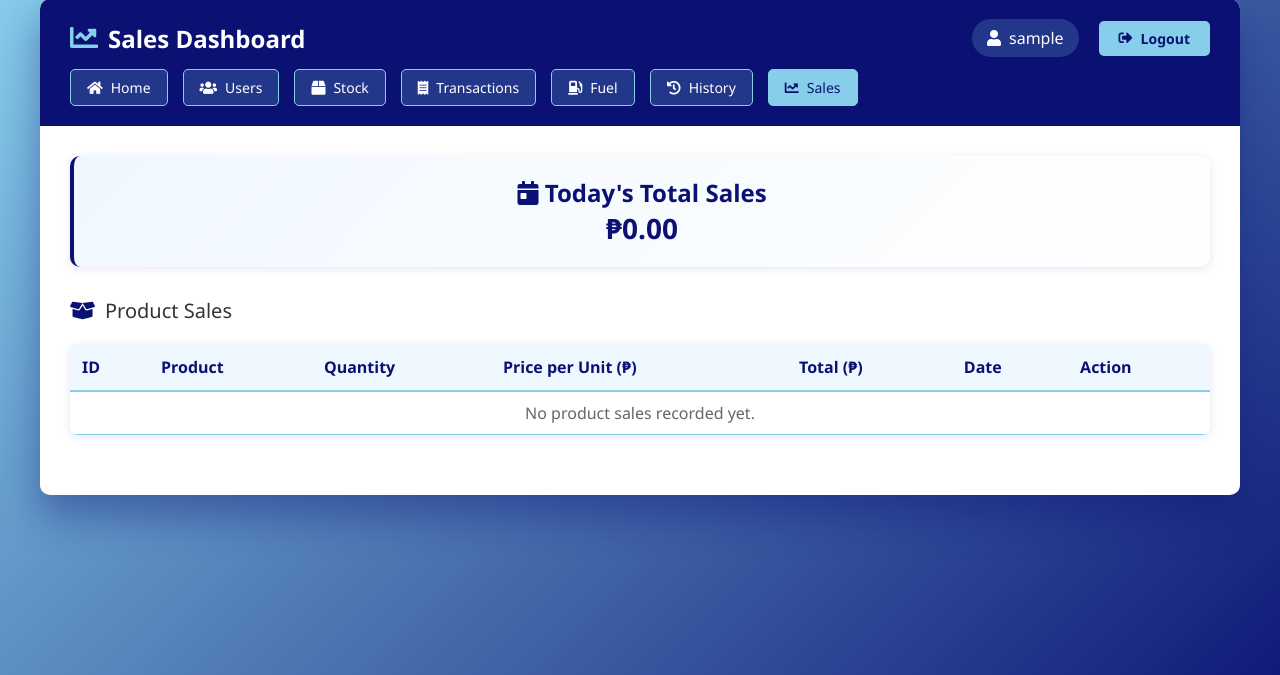
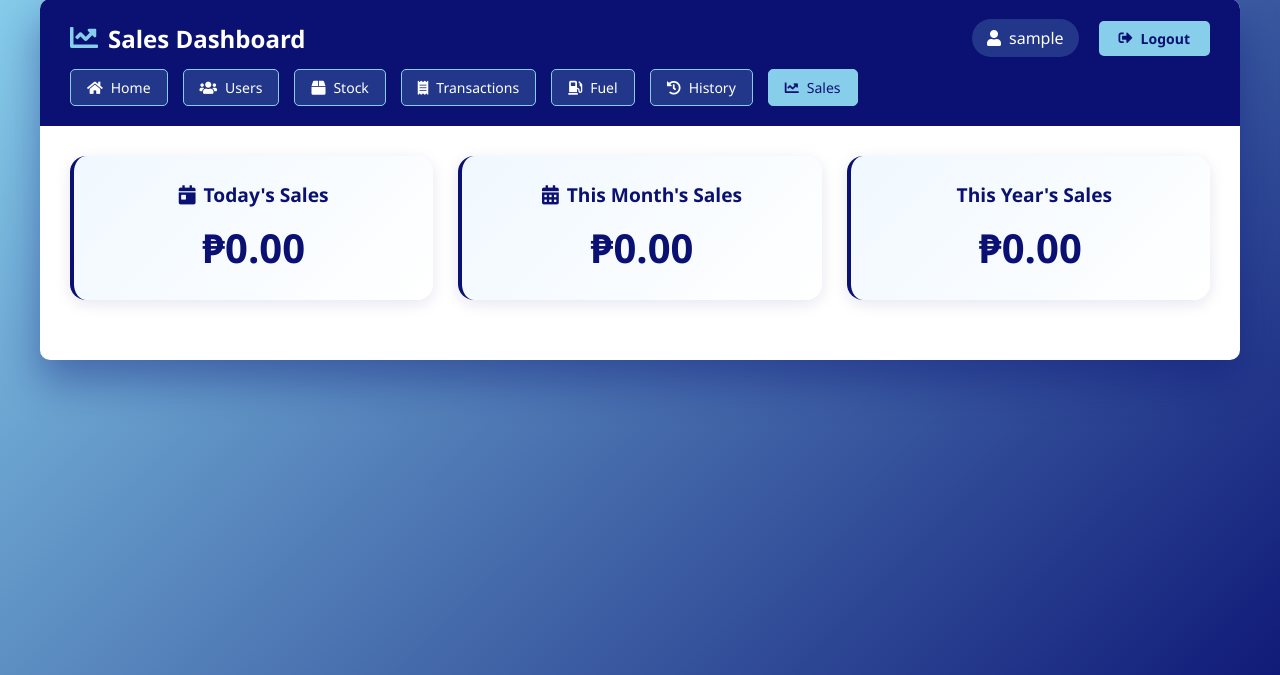
Before and after one commit to primo200/Midterms-csdc105, a Flask app: page /sales in a window 1280 px wide. Shown: the part 21-696 px from the top of the page. Run offline with Flask 3, Linux system fonts and the light colour scheme; the visitor is signed in with stand-in values (Sample User, id 1); some libraries are stand-ins or nearby versions.

Commit message:
Added Daily, Monthly, & Yearly Sales.

```diff
--- a/app.py
+++ b/app.py
@@ -305,7 +305,19 @@ def create_app():
             flash('Please login first', 'error')
             return redirect(url_for('login'))
         product_transactions = ProductTransaction.query.order_by(ProductTransaction.created_at.desc()).all()
-        return render_template('sales.html', product_transactions=product_transactions)
+        # Convert to JSON-serializable list of dicts
+        product_transactions_json = [
+            {
+                'id': t.id,
+                'name': t.name,
+                'quantity': t.quantity,
+                'price_per_unit': float(t.price_per_unit),
+                'total_price': float(t.total_price),
+                'created_at': t.created_at.isoformat() if t.created_at else None
+            }
+            for t in product_transactions
+        ]
+        return render_template('sales.html', product_transactions=product_transactions_json)
 
     @app.route('/logout')
     def logout():
--- a/templates/sales.html
+++ b/templates/sales.html
@@ -123,85 +123,42 @@
             padding: 30px;
         }
 
-        .daily-total {
-            background: linear-gradient(135deg, #F0F8FF 0%, #ffffff 100%);
-            padding: 20px;
-            border-radius: 10px;
-            margin-bottom: 30px;
-            text-align: center;
-            border-left: 4px solid #0A1172;
-            box-shadow: 0 2px 10px rgba(10, 17, 114, 0.1);
-        }
-
-        .daily-total h2 {
-            color: #0A1172;
-            margin: 0;
-            font-size: 24px;
-        }
-
-        .daily-total span {
-            color: #0A1172;
-            font-size: 28px;
-            font-weight: bold;
-        }
-
-        .section-title {
-            margin: 30px 0 20px;
-            color: #333;
-            font-size: 20px;
-            display: flex;
-            align-items: center;
-            gap: 10px;
-        }
-
-        .section-title i {
-            color: #0A1172;
-        }
-
-        .table-container {
-            overflow-x: auto;
-            background: white;
-            border-radius: 8px;
-            box-shadow: 0 2px 10px rgba(10, 17, 114, 0.1);
+        /* Sales cards */
+        .sales-cards {
+            display: grid;
+            grid-template-columns: repeat(auto-fit, minmax(250px, 1fr));
+            gap: 25px;
             margin-bottom: 30px;
         }
 
-        table {
-            width: 100%;
-            border-collapse: collapse;
+        .card {
+            background: linear-gradient(135deg, #F0F8FF 0%, #ffffff 100%);
+            padding: 25px;
+            border-radius: 16px;
+            text-align: center;
+            border-left: 4px solid #0A1172;
+            box-shadow: 0 4px 15px rgba(10, 17, 114, 0.1);
+            transition: transform 0.2s;
         }
 
-        th {
-            background: #F0F8FF;
-            color: #0A1172;
-            font-weight: 600;
-            padding: 12px;
-            text-align: left;
-            border-bottom: 2px solid #87CEEB;
+        .card:hover {
+            transform: translateY(-4px);
         }
 
-        td {
-            padding: 10px 12px;
-            border-bottom: 1px solid #87CEEB;
-            color: #666;
+        .card h3 {
+            color: #0A1172;
+            font-size: 1.2rem;
+            margin-bottom: 12px;
+            display: flex;
+            align-items: center;
+            justify-content: center;
+            gap: 8px;
         }
 
-        tr:hover {
-            background: #F0F8FF;
-        }
-
-        .remove-button {
-            background-color: #dc3545;
-            color: white;
-            border: none;
-            padding: 5px 12px;
-            border-radius: 5px;
-            cursor: pointer;
-            font-size: 12px;
-        }
-
-        .remove-button:hover {
-            background-color: #c82333;
+        .card .amount {
+            font-size: 2.5rem;
+            font-weight: bold;
+            color: #0A1172;
         }
 
         .flash-messages {
@@ -264,7 +221,7 @@
         </div>
 
         <div class="content">
-            <!-- messages -->
+            <!-- Flash messages -->
             {% with messages = get_flashed_messages(with_categories=true) %}
             {% if messages %}
             <div class="flash-messages">
@@ -279,80 +236,65 @@
             {% endif %}
             {% endwith %}
 
-            <div class="daily-total">
-                <h2><i class="fas fa-calendar-day"></i> Today's Total Sales</h2>
-                <span id="daily-total">₱0.00</span>
-            </div>
-
-            <div class="section-title">
-                <i class="fas fa-box-open"></i>
-                Product Sales
-            </div>
-            <div class="table-container">
-                <table id="product-sales-table">
-                    <thead>
-                        <tr>
-                            <th>ID</th>
-                            <th>Product</th>
-                            <th>Quantity</th>
-                            <th>Price per Unit (₱)</th>
-                            <th>Total (₱)</th>
-                            <th>Date</th>
-                            <th>Action</th>
-                        </tr>
-                    </thead>
-                    <tbody>
-                        {% for trans in product_transactions %}
-                        <tr data-date="{{ trans.created_at.strftime('%B %d, %Y') if trans.created_at else '' }}"
-                            data-amount="{{ trans.total_price }}">
-                            <td>{{ trans.id }}</td>
-                            <td>{{ trans.name }}</td>
-                            <td>{{ trans.quantity }}</td>
-                            <td>₱{{ "%.2f"|format(trans.price_per_unit) }}</td>
-                            <td>₱{{ "%.2f"|format(trans.total_price) }}</td>
-                            <td>{{ trans.created_at.strftime('%B %d, %Y') if trans.created_at else 'N/A' }}</td>
-                            <td>
-                                <form method="POST"
-                                    action="{{ url_for('delete_product_transaction', transaction_id=trans.id) }}">
-                                    <input type="hidden" name="csrf_token" value="{{ csrf_token() }}">
-                                    <button type="submit" class="remove-button">Delete</button>
-                                </form>
-                            </td>
-                        </tr>
-                        {% else %}
-                        <tr>
-                            <td colspan="7" style="text-align: center;">No product sales recorded yet.</td>
-                        </tr>
-                        {% endfor %}
-                    </tbody>
-                </table>
+            <!-- Sales summary cards -->
+            <div class="sales-cards">
+                <div class="card">
+                    <h3><i class="fas fa-calendar-day"></i> Today's Sales</h3>
+                    <div class="amount" id="daily-total">₱0.00</div>
+                </div>
+                <div class="card">
+                    <h3><i class="fas fa-calendar-alt"></i> This Month's Sales</h3>
+                    <div class="amount" id="monthly-total">₱0.00</div>
+                </div>
+                <div class="card">
+                    <h3><i class="fas fa-calendar-year"></i> This Year's Sales</h3>
+                    <div class="amount" id="yearly-total">₱0.00</div>
+                </div>
             </div>
         </div>
     </div>
 
     <script>
-        function calculateDailyTotal() {
+        // Pass product transactions data from Flask as JSON
+        const productTransactions = {{ product_transactions| tojson }};
+
+        function calculateTotals() {
             const today = new Date();
+            const currentYear = today.getFullYear();
+            const currentMonth = today.getMonth(); // 0‑based
             const todayStr = today.toLocaleDateString('en-US', { year: 'numeric', month: 'long', day: 'numeric' });
-            let total = 0;
 
-            // Product sales rows only
-            document.querySelectorAll('#product-sales-table tbody tr[data-date]').forEach(row => {
-                const date = row.getAttribute('data-date');
-                const amount = parseFloat(row.getAttribute('data-amount'));
-                if (date === todayStr && !isNaN(amount)) {
-                    total += amount;
+            let dailyTotal = 0;
+            let monthlyTotal = 0;
+            let yearlyTotal = 0;
+
+            for (let trans of productTransactions) {
+                const transDate = new Date(trans.created_at);
+                const transYear = transDate.getFullYear();
+                const transMonth = transDate.getMonth();
+                const transDateStr = transDate.toLocaleDateString('en-US', { year: 'numeric', month: 'long', day: 'numeric' });
+                const amount = trans.total_price;
+
+                // Yearly
+                if (transYear === currentYear) {
+                    yearlyTotal += amount;
+                    // Monthly
+                    if (transMonth === currentMonth) {
+                        monthlyTotal += amount;
+                        // Daily
+                        if (transDateStr === todayStr) {
+                            dailyTotal += amount;
+                        }
+                    }
                 }
-            });
+            }
 
-            const formattedTotal = total.toLocaleString('en-US', {
-                minimumFractionDigits: 2,
-                maximumFractionDigits: 2
-            });
-            document.getElementById('daily-total').textContent = `₱${formattedTotal}`;
+            document.getElementById('daily-total').textContent = `₱${dailyTotal.toLocaleString(undefined, { minimumFractionDigits: 2, maximumFractionDigits: 2 })}`;
+            document.getElementById('monthly-total').textContent = `₱${monthlyTotal.toLocaleString(undefined, { minimumFractionDigits: 2, maximumFractionDigits: 2 })}`;
+            document.getElementById('yearly-total').textContent = `₱${yearlyTotal.toLocaleString(undefined, { minimumFractionDigits: 2, maximumFractionDigits: 2 })}`;
         }
 
-        document.addEventListener('DOMContentLoaded', calculateDailyTotal);
+        document.addEventListener('DOMContentLoaded', calculateTotals);
     </script>
 </body>
 
```
